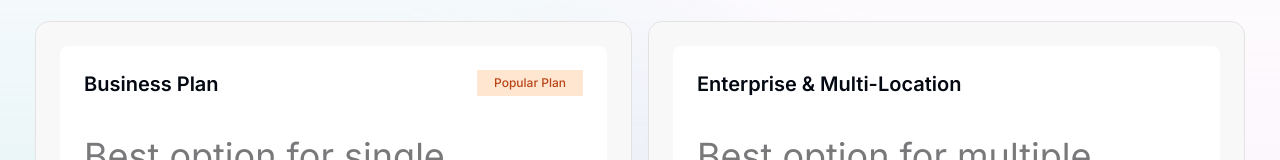
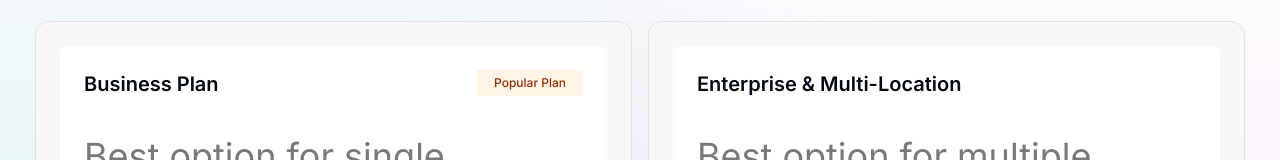
Before and after one commit to alexanderovie/fascinante-lumen-11012025, a Next.js app: page / in a window 1280 px wide. Shown: the part 11529-11689 px from the top of the page. Built offline with nearby package versions, Linux system fonts and the light colour scheme; no server answers.

Commit message:
fix(accessibility): mejorar contraste del badge 'Popular Plan' para WCAG AA
- Light mode: fondo #FFF4E6, texto #8B2E0A (ratio > 4.5:1)
- Dark mode: fondo #7D2F0A, texto #FFFFFF (máximo contraste)
- Cumple con WCAG AA (4.5:1 ratio mínimo)

```diff
--- a/src/components/sections/pricing.tsx
+++ b/src/components/sections/pricing.tsx
@@ -150,7 +150,7 @@ export default function Pricing() {
                 <div className="flex items-start justify-between">
                   <h3 className="text-xl">{plan.title}</h3>
                   {plan.popular && (
-                    <Badge className="rounded-none bg-[#FFE6D0] px-4 py-1 text-[#B84518] dark:bg-[#A0522D] dark:text-[#FFF8DC]">
+                    <Badge className="rounded-none bg-[#FFF4E6] px-4 py-1 text-[#8B2E0A] dark:bg-[#7D2F0A] dark:text-[#FFFFFF]">
                       Popular Plan
                     </Badge>
                   )}
```
